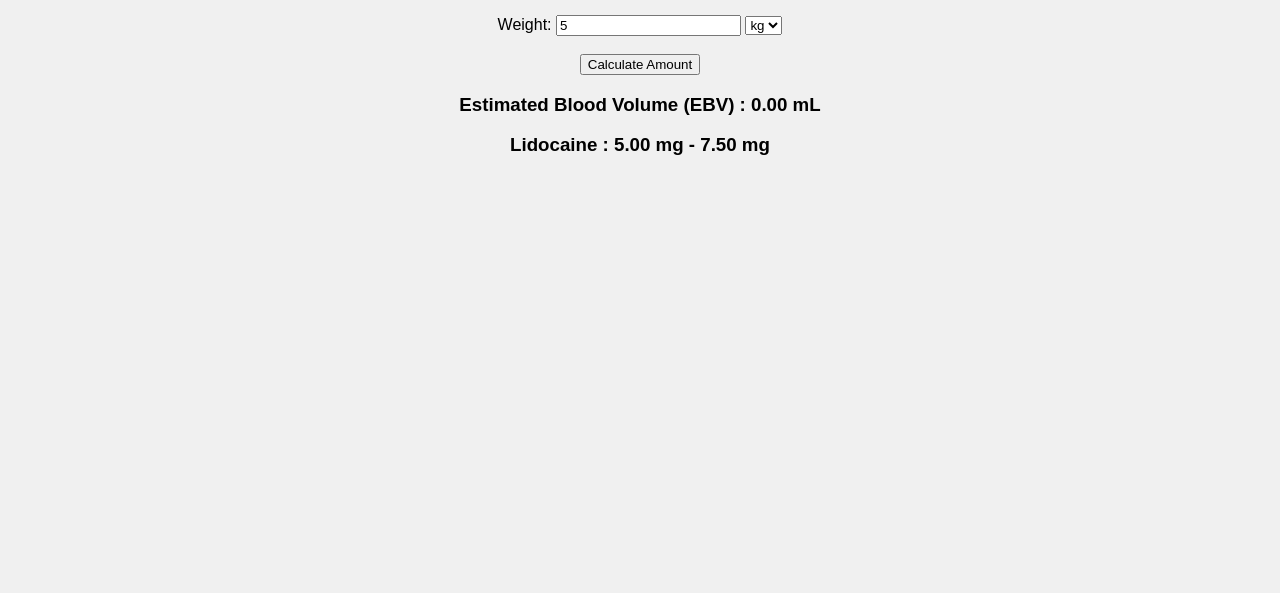
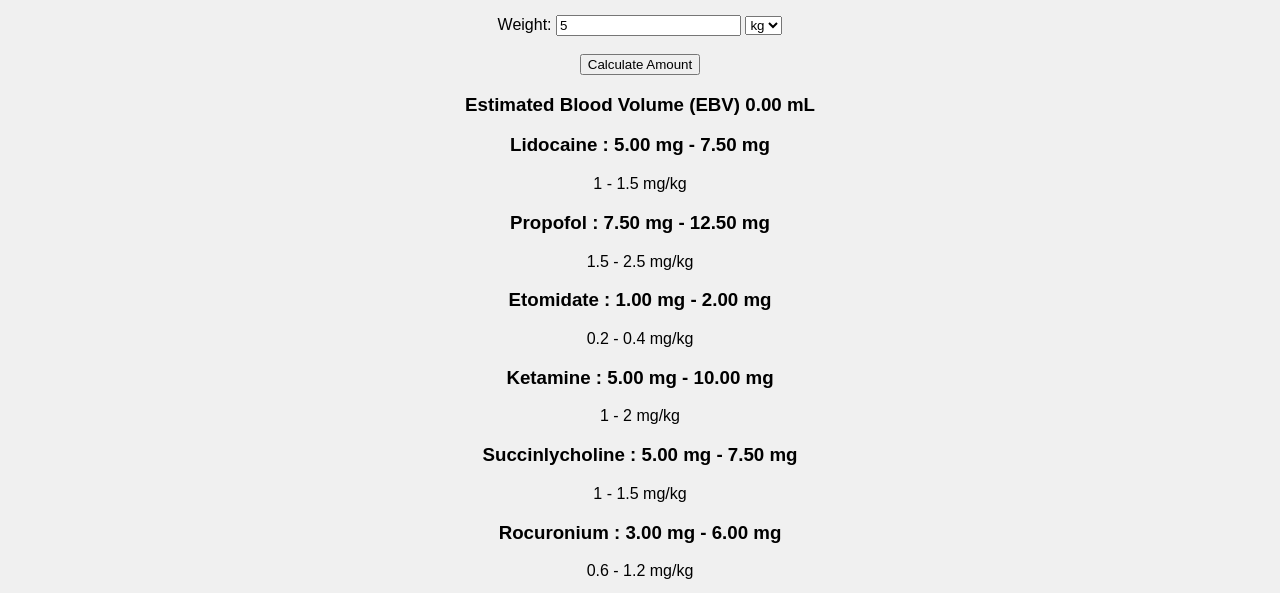
Before and after one commit to ChristineRedullas/SRNAPocket, a plain HTML site: page index.html in a window 1280 px wide. Both pictures are taken after typing "5" into the empty fields and a click on the button "Calculate Amount". Shown: the part 207-800 px from the top of the page. Drawn offline with Linux system fonts and the light colour scheme.

Commit message:
Checked Medication all good :)

```diff
--- a/index.html
+++ b/index.html
@@ -34,8 +34,24 @@
             <button type="button" id="calculate-ebv">Calculate Amount</button>
         </form>
         <div id="result-container">
-            <h3>Estimated Blood Volume (EBV) : <span id="ebv"></span></h3>
+            <h3>Estimated Blood Volume (EBV) <span id="ebv"></span></h3>
+            <p id="ebv-calculation"></p>
             <h3>Lidocaine : <span id="lidocaine"></span></h3>
+            <p>1 - 1.5 mg/kg</p>
+            <h3>Propofol : <span id="propofol"></span></h3>
+            <p>1.5 - 2.5 mg/kg</p>
+            <h3>Etomidate : <span id="etomidate"></span></h3>
+            <p>0.2 - 0.4 mg/kg</p>
+            <h3>Ketamine : <span id="ketamine"></span></h3>
+            <p>1 - 2 mg/kg</p>
+            <h3>Succinlycholine : <span id="succinlycholine"></span></h3>
+            <p>1 - 1.5 mg/kg</p>
+            <h3>Rocuronium : <span id="rocuronium"></span></h3>
+            <p>0.6 - 1.2 mg/kg</p>
+            <h3>Rocuronium Redose : <span id="rocuroniumredose"></span></h3>
+            <p>0.1 - 0.2 mg/kg</p>
+            <h3>Neostigmine : <span id="neostigmine"></span></h3>
+            <p>0.02 - 0.07 mg/kg</p>
         </div>
     </div>
 
--- a/script.js
+++ b/script.js
@@ -10,15 +10,58 @@ document.getElementById('calculate-ebv').addEventListener('click', function() {
 
     // Calculate Estimated Blood Volume (EBV)
     let ebvAmount = 0;
+    let ebvCalculationText = '';
+
     if (gender === 'female') {
         ebvAmount = weight * 65; // Females get 65mL per kg
+        ebvCalculationText = `Calculation: ${weight.toFixed(2)} kg * 65 mL/kg (for females)`;
     } else if (gender === 'male') {
         ebvAmount = weight * 75; // Males get 75mL per kg
+        ebvCalculationText = `Calculation: ${weight.toFixed(2)} kg * 75 mL/kg (for males)`;
     }
+
     document.getElementById('ebv').textContent = ebvAmount.toFixed(2) + ' mL';
+    document.getElementById('ebv-calculation').textContent = ebvCalculationText;
 
-    // Calculate Lidocaine Range
+
+    //Lidocaine
     const lidocaineMin = weight * 1; // 1mg per kg
     const lidocaineMax = weight * 1.5; // 1.5mg per kg
     document.getElementById('lidocaine').textContent = lidocaineMin.toFixed(2) + ' mg - ' + lidocaineMax.toFixed(2) + ' mg';
+
+    //Propofol
+    const propofolMin = weight * 1.5;
+    const propofolMax = weight * 2.5;
+    document.getElementById('propofol').textContent = propofolMin.toFixed(2) + ' mg - ' + propofolMax.toFixed(2) + ' mg';
+
+    //Etomidate
+    const etomidateMin = weight * 0.2;
+    const etomidateMax = weight * 0.4;
+    document.getElementById('etomidate').textContent = etomidateMin.toFixed(2) + ' mg - ' + etomidateMax.toFixed(2) + ' mg';
+
+    //Ketamine
+    const ketamineMin = weight * 1;
+    const ketamineMax = weight * 2;
+    document.getElementById('ketamine').textContent = ketamineMin.toFixed(2) + ' mg - ' + ketamineMax.toFixed(2) + ' mg';
+
+    //Succinlycholine
+    const succinlycholineMin = weight * 1;
+    const succinlycholineMax = weight * 1.5;
+    document.getElementById('succinlycholine').textContent = succinlycholineMin.toFixed(2) + ' mg - ' + succinlycholineMax.toFixed(2) + ' mg';
+
+    //Rocuronium
+    const rocuroniumMin = weight * 0.6;
+    const rocuroniumMax = weight * 1.2;
+    document.getElementById('rocuronium').textContent = rocuroniumMin.toFixed(2) + ' mg - ' + rocuroniumMax.toFixed(2) + ' mg';
+
+    //Rocuronium Redose
+    const rocuroniumredoseMin = weight * 0.1;
+    const rocuroniumredoseMax = weight * 0.2;
+    document.getElementById('rocuroniumredose').textContent = rocuroniumredoseMin.toFixed(2) + ' mg - ' + rocuroniumredoseMax.toFixed(2) + ' mg';
+
+    //Neostigmine
+    const neostigmineMin = weight * 0.02;
+    const neostigmineMax = weight * 0.07;
+    document.getElementById('neostigmine').textContent = neostigmineMin.toFixed(2) + ' mg - ' + neostigmineMax.toFixed(2) + ' mg';
+
 });
```
